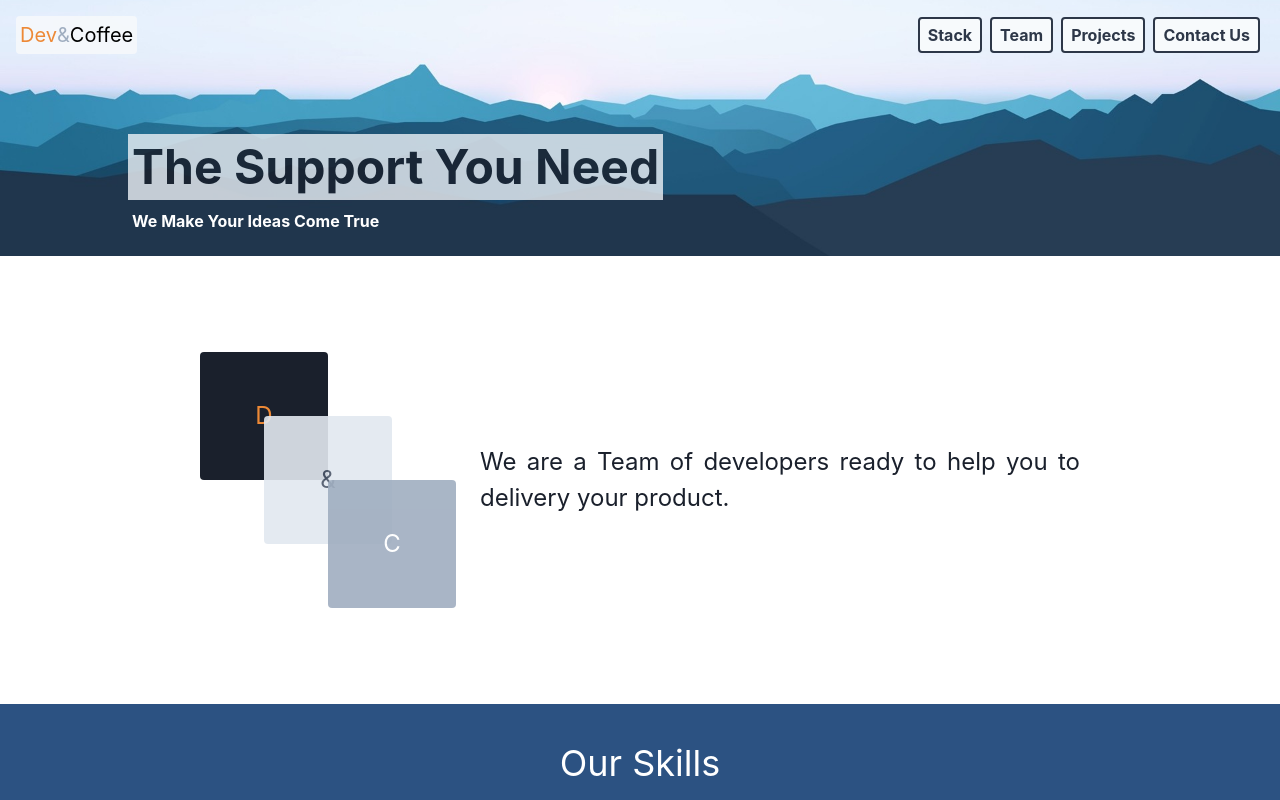
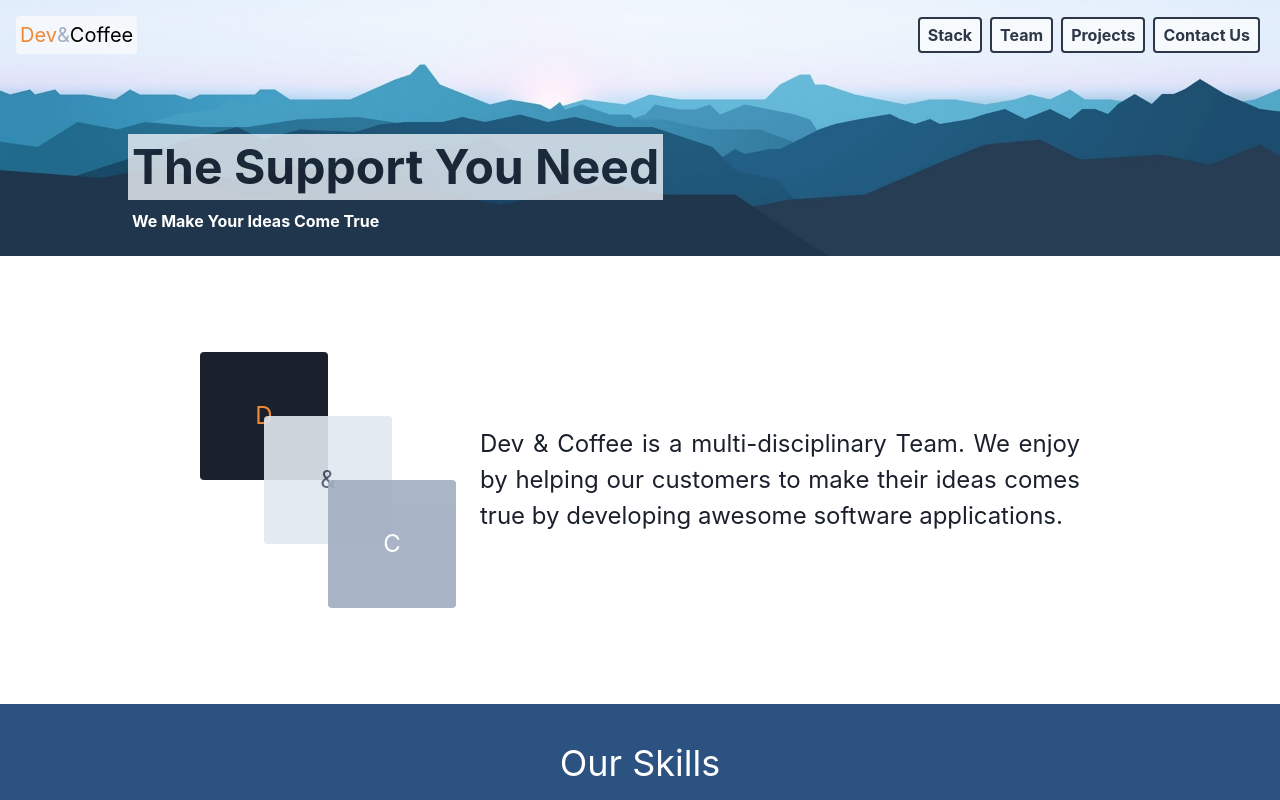
Before and after one commit to javieroc/Dev-Coffee, a React (Vite) app: page / in a window 1280 px wide. Shown: the top 800 px of the page. Built offline with nearby package versions, Linux system fonts and the light colour scheme.

Commit message:
fix: update about section

```diff
--- a/src/views/About/index.tsx
+++ b/src/views/About/index.tsx
@@ -69,7 +69,11 @@ function About(): JSX.Element {
         </Box>
       </Flex>
       <Box width={['300px', '300px', '400px', '600px']}>
-        <Text fontSize={['md', 'lg', 'xl', '2xl']} textAlign="justify">We are a Team of developers ready to help you to delivery your product.</Text>
+        <Text fontSize={['md', 'lg', 'xl', '2xl']} textAlign="justify">
+          Dev & Coffee is a multi-disciplinary Team.
+          We enjoy by helping our customers to make their ideas comes true
+          by developing awesome software applications.
+        </Text>
       </Box>
     </Stack>
   );
```
